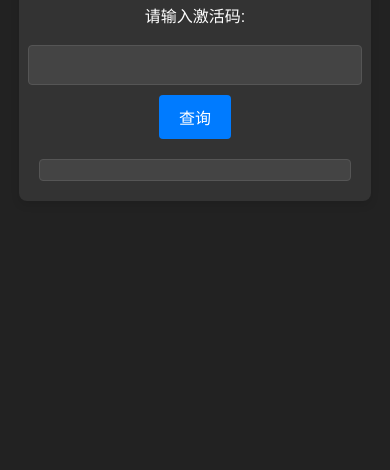
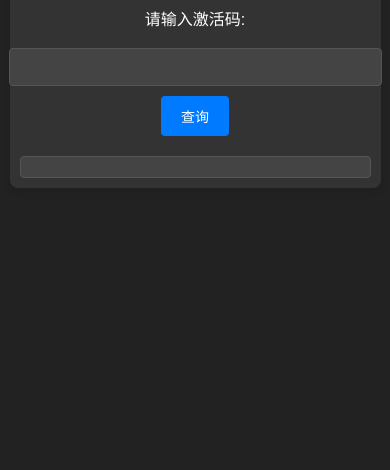
Before and after one commit to iosrj/iosrj.github.io, a plain HTML site: page chaxun/index.html in a window 390 px wide. Shown: the part 374-844 px from the top of the page. Drawn offline with Linux system fonts and the light colour scheme.

Commit message:
Update index.html

```diff
--- a/chaxun/index.html
+++ b/chaxun/index.html
@@ -17,7 +17,7 @@
     }
 
     .container {
-            width: 80%;
+        width: 90%; /* 增加宽度适应更小屏幕 */
         max-width: 600px;
         background-color: #333;
         padding: 20px;
@@ -38,7 +38,7 @@
     }
 
     input[type="text"] {
-            width: 100%;
+        width: 100%; /* 确保在手机上占据全宽 */
         padding: 10px;
         margin-bottom: 10px;
         border: 1px solid #555;
@@ -97,6 +97,25 @@
 
     .copy-button:hover {
         background-color: #0056b3;
+    }
+
+    /* 新增媒体查询 */
+    @media (max-width: 600px) {
+        .container {
+            padding: 10px; /* 减少内边距 */
+        }
+
+        input[type="text"] {
+            font-size: 14px; /* 减小字体大小 */
+        }
+
+        button[type="submit"] {
+            font-size: 14px; /* 减小字体大小 */
+        }
+
+        .copy-button {
+            font-size: 12px; /* 减小字体大小 */
+        }
     }
 </style>
 </head>
```
Lines whose indentation alone changed are shown as unchanged.
